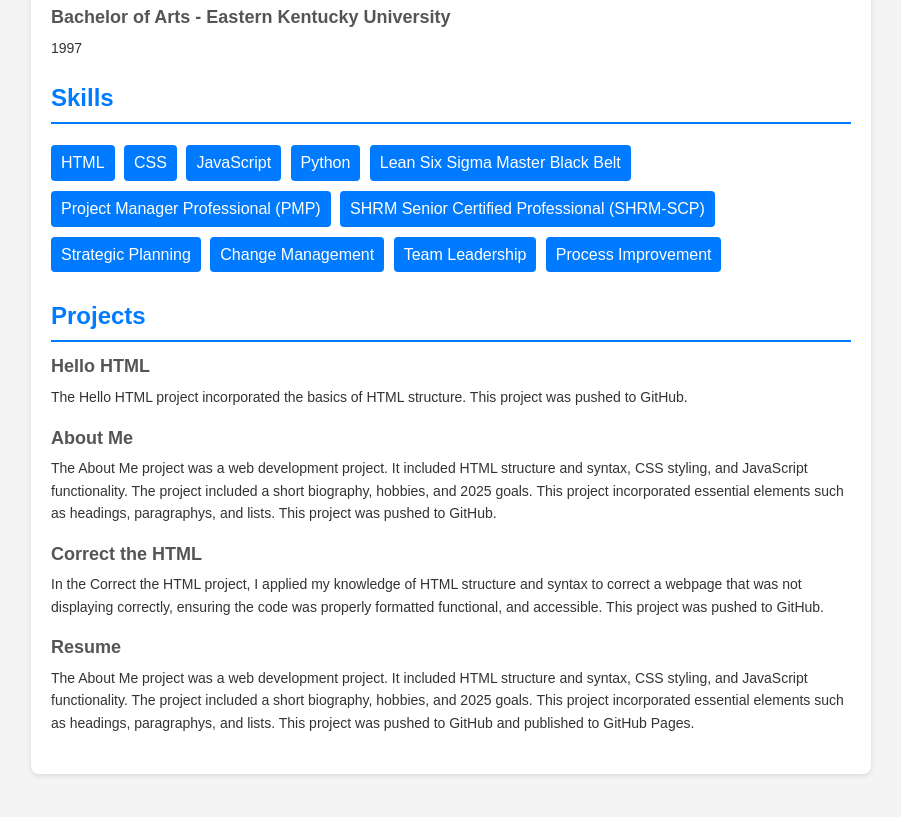
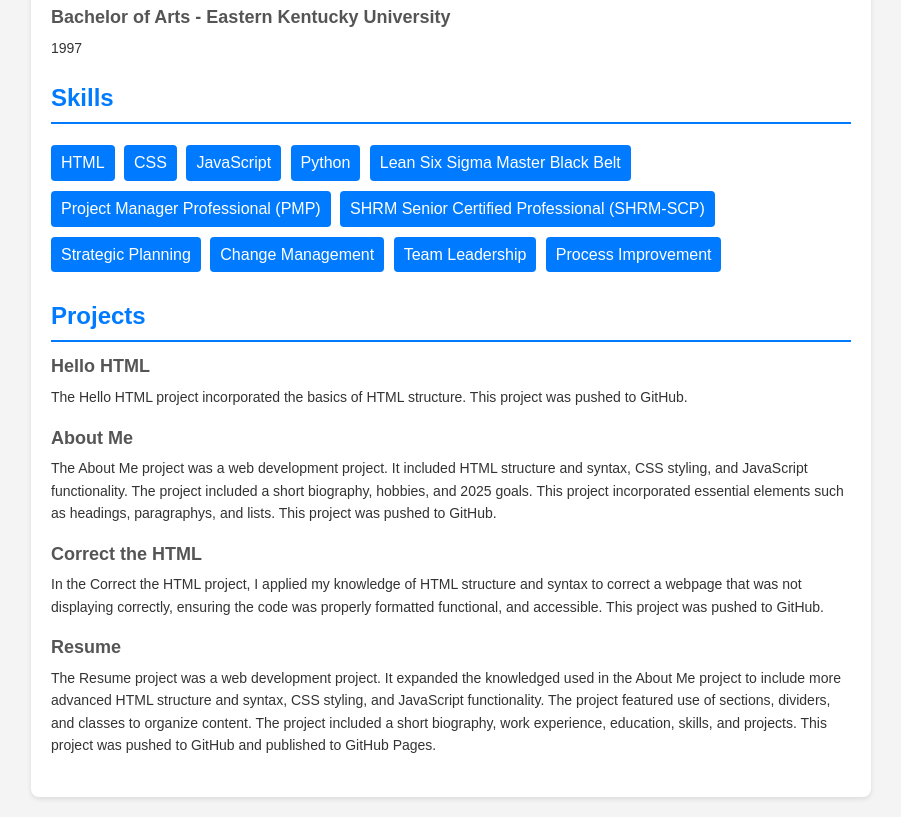
Before and after one commit to lsmith1968/lsmith1968.github.io, a plain HTML site: page index.html in a window 1280 px wide. Shown: the part 1025-1842 px from the top of the page, without its empty margins (189-1090 px from the left). Before the commit the page ends 1819 px from the top, so only its background shows below. Drawn offline with Linux system fonts and the light colour scheme.

Commit message:
updated resume project paragraph

```diff
--- a/index.html
+++ b/index.html
@@ -196,10 +196,12 @@
                 <div class="item">
                     <h3>Resume</h3>
                     <p>
-                        The About Me project was a web development project.  It included HTML structure and syntax,
-                        CSS styling, and JavaScript functionality.  The project included a short biography, hobbies,
-                        and 2025 goals. This project incorporated essential elements such as headings, paragraphys,
-                        and lists. This project was pushed to GitHub and published to GitHub Pages.
+                        The Resume project was a web development project.  It expanded the knowledged used in the About Me
+                        project to include more advanced HTML structure and syntax, CSS styling, and JavaScript functionality.
+                        The project featured use of sections, dividers, and classes to organize content.  The project included
+                        a short biography, work experience, education, skills, and projects.  This project was pushed to GitHub
+                        and published to GitHub Pages.
+
                     </p>
                 </div>
 
```
